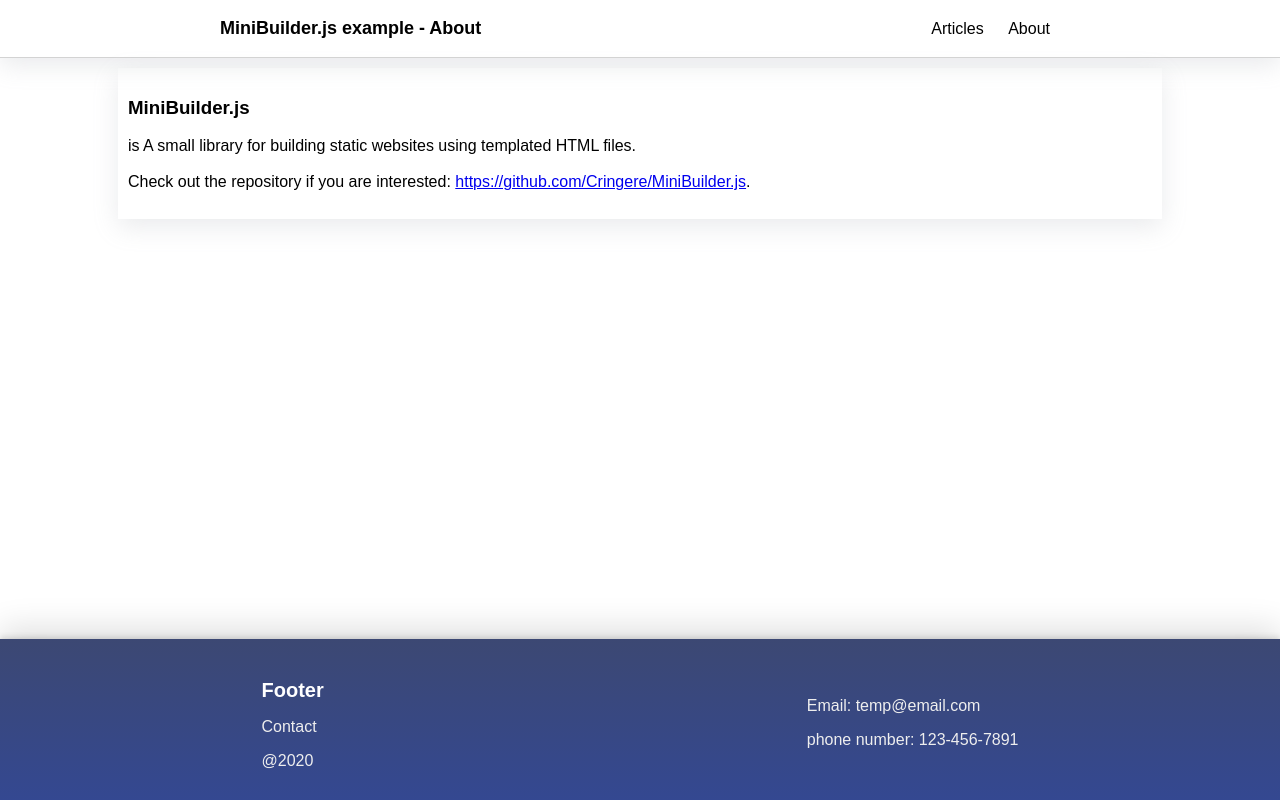
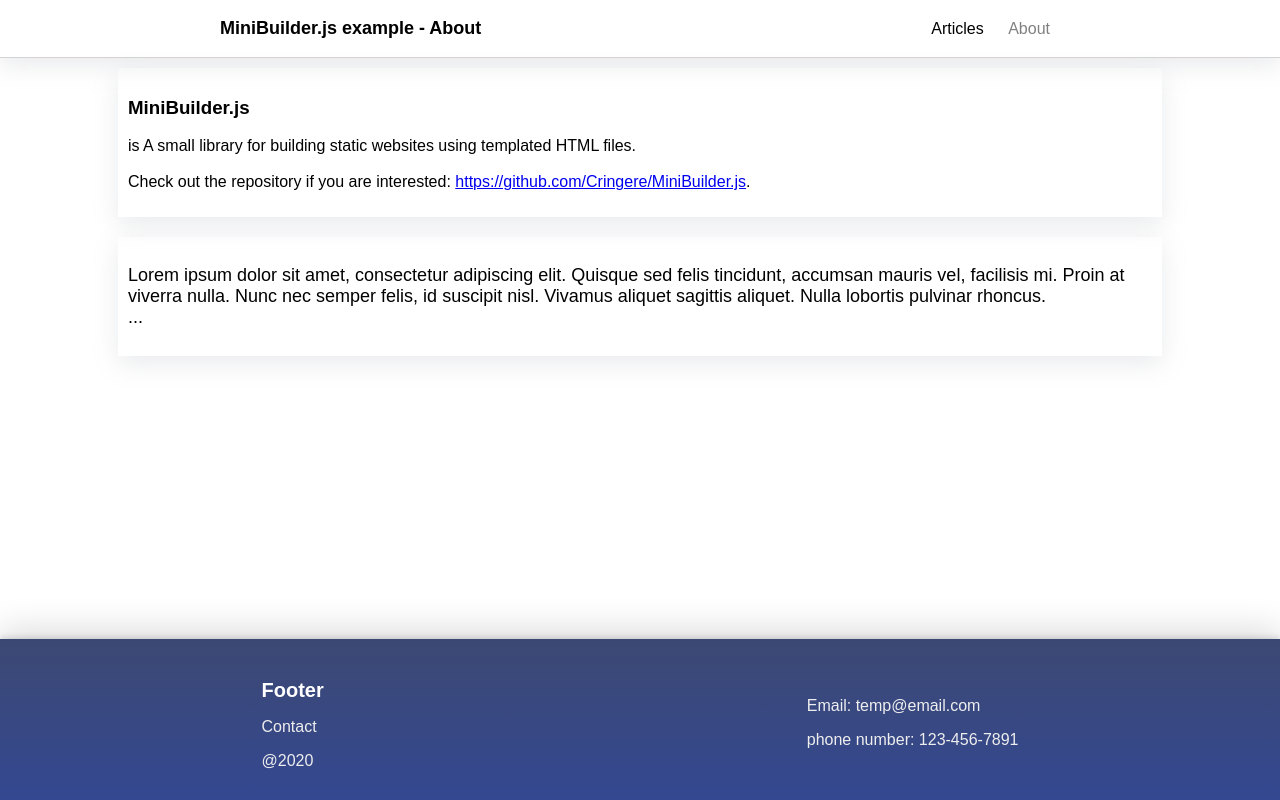
Before and after one commit to Cringere/MiniBuilder.js, a plain HTML site: page example/other_pages/about.html in a window 1280 px wide. Drawn offline with Linux system fonts and the light colour scheme.

Commit message:
Added nested files parsing and fixed another small typo.

```diff
--- a/example/other_pages/about.html
+++ b/example/other_pages/about.html
@@ -20,11 +20,15 @@
 				title: 'MiniBuilder.js example - About',
 				articles_status: 'active',
 				about_status: 'inactive',
-				articles_link: '../index.html'
+				articles_link: '../index.html',
 			}
 		)
 
-		builder.add('about_content.html')
+		builder.add('about_content.html',{
+			more_info: {file: '../src/about.txt', variables: {
+				end: '<br>...'
+			}}
+		})
 
 		builder.add('footer.html')
 
--- a/example/style.css
+++ b/example/style.css
@@ -75,7 +75,7 @@ footer {
 	padding-left: 10px;
 	padding-right: 10px;
 }
-.link-incative {
+.link-inactive {
 	color: gray;
 	pointer-events: none;
 }
--- a/example/templates/about_content.html
+++ b/example/templates/about_content.html
@@ -6,7 +6,10 @@
 		Check out the repository if you are interested:
 		<a href="https://github.com/Cringere/MiniBuilder.js">https://github.com/Cringere/MiniBuilder.js</a>.
 	</p>
+</div>
+
+<div class="container">
 	<p class="lead">
-
+		{{more_info}}
 	</p>
 </div>
--- a/src/MiniBuilder.js
+++ b/src/MiniBuilder.js
@@ -234,12 +234,23 @@ class Builder {
 		this.activePromises = []
 	}
 
-	add(file, variables) {
-		//allocate place for the file
-		const i = this.domSources.length
-		this.domSources.push('')
+	parse(file, variables) {
+		variables = variables || {}
+		let source = ''
 
-		this.activePromises.push(read(this.globalVariables.root_folder + '/' + this.globalVariables.templates_folder + '/' + file).then(source => {
+		let allPromises = []
+
+		//parse all variables that reference a file
+		Object.keys(variables).filter(k => variables[k].file != undefined).forEach(k => {
+			allPromises.push(
+				this.parse(variables[k].file, variables[k].variables).then(result => variables[k] = result))
+		})
+
+		//read the source
+		allPromises.push(read(file).then(s => source = s))
+
+		//wait for all file variables, and the source, then parse the source
+		return Promise.all(allPromises).then(() => {
 			const tokens = Scanner.tokenize(source)
 
 			const parser = new Parser(tokens)
@@ -248,8 +259,20 @@ class Builder {
 			const evaluator = new Evaluator(ast, variables, this.globalVariables)
 			const result = evaluator.evaluate()
 
-			this.domSources[i] = result
-		}))
+			return result
+		})
+	}
+
+	addFile(file, variables) {
+		//allocate place for the file
+		const i = this.domSources.length
+		this.domSources.push('')
+
+		this.activePromises.push(this.parse(file, variables).then(result => this.domSources[i] = result))
+	}
+
+	add(file, variables) {
+		this.addFile(this.globalVariables.root_folder + '/' + this.globalVariables.templates_folder + '/' + file, variables)
 	}
 
 	async update(document) {
```
Also changed, not shown: example/src/about.txt (added).
